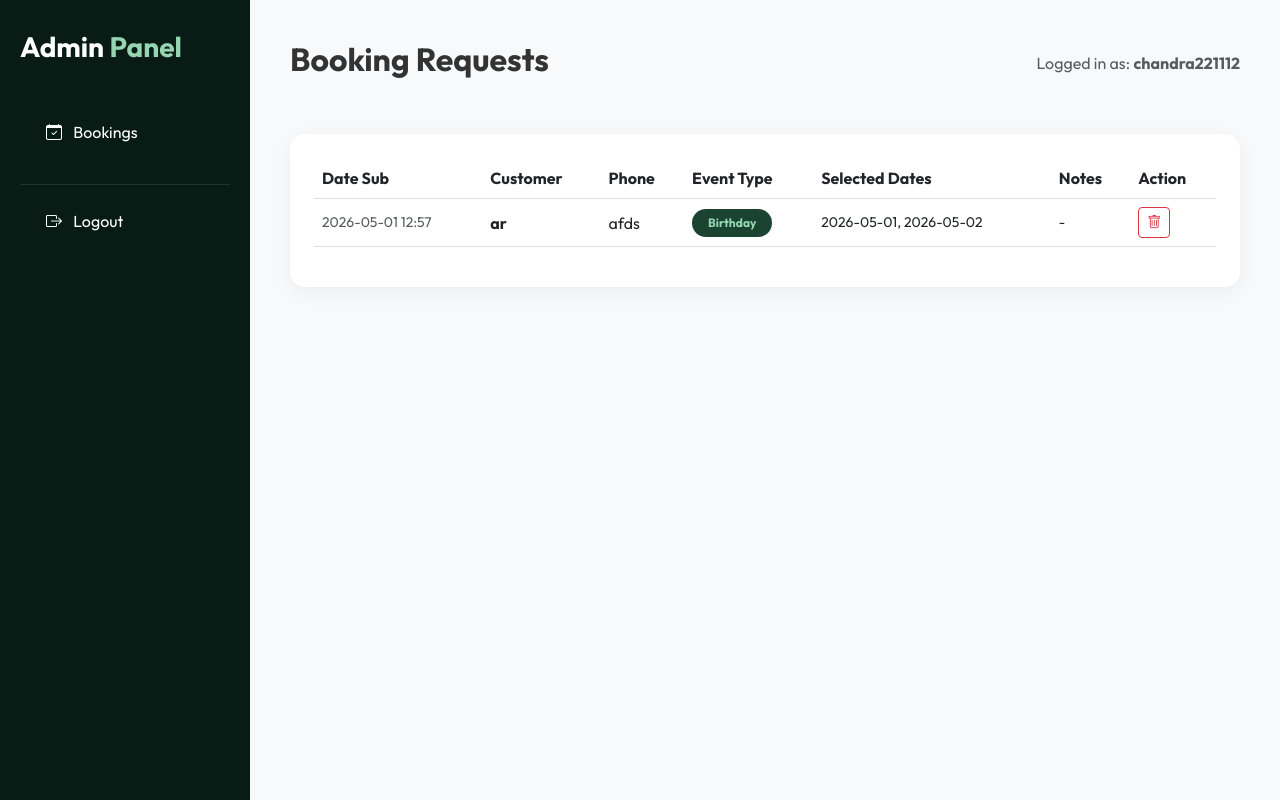
After one commit to aryanRN2/LAWN-, a Flask app: page /admin in a window 1280 px wide. The commit adds this page. Run offline with Flask 3, Linux system fonts and the light colour scheme; a user stored in the database is signed in; data comes from the database, SQL or seed files in the repository; both versions use the stored data as it was after the commit.

Commit message:
Add admin dashboard with authentication and booking management

```diff
--- a/app.py
+++ b/app.py
@@ -1,37 +1,52 @@
 import os
-from flask import Flask, render_template, request, redirect, url_for, session
+from flask import Flask, render_template, request, redirect, url_for, session, flash
 from flask_sqlalchemy import SQLAlchemy
+from flask_login import LoginManager, UserMixin, login_user, login_required, logout_user, current_user
 from datetime import datetime
 
 app = Flask(__name__)
 app.secret_key = 'maurya_lawn_secret_key'
 
 # Database Configuration
-# Using /tmp for SQLite to make it somewhat compatible with Vercel's ephemeral filesystem
-# though a persistent DB like Vercel Postgres is recommended for production.
 basedir = os.path.abspath(os.path.dirname(__file__))
 db_path = os.path.join(basedir, 'bookings.db')
 app.config['SQLALCHEMY_DATABASE_URI'] = 'sqlite:///' + db_path
 app.config['SQLALCHEMY_TRACK_MODIFICATIONS'] = False
 
 db = SQLAlchemy(app)
+login_manager = LoginManager()
+login_manager.init_app(app)
+login_manager.login_view = 'login'
 
 # Models
+class User(UserMixin, db.Model):
+    id = db.Column(db.Integer, primary_key=True)
+    username = db.Column(db.String(100), unique=True, nullable=False)
+    password = db.Column(db.String(100), nullable=False)
+
 class Booking(db.Model):
     id = db.Column(db.Integer, primary_key=True)
     name = db.Column(db.String(100), nullable=False)
     phone = db.Column(db.String(20), nullable=False)
     event_type = db.Column(db.String(50), nullable=False)
     description = db.Column(db.Text, nullable=True)
-    dates = db.Column(db.String(500), nullable=False)  # Stored as comma-separated strings
+    dates = db.Column(db.String(500), nullable=False)
     created_at = db.Column(db.DateTime, default=datetime.utcnow)
 
-    def __repr__(self):
-        return f'<Booking {self.name} - {self.event_type}>'
+# User Loader
+@login_manager.user_loader
+def load_user(user_id):
+    return User.query.get(int(user_id))
 
-# Create database
+# Create database and seed admin user
 with app.app_context():
     db.create_all()
+    # Check if admin exists, if not create
+    admin_user = User.query.filter_by(username='chandra221112').first()
+    if not admin_user:
+        new_admin = User(username='chandra221112', password='pxs9rbf4au')
+        db.session.add(new_admin)
+        db.session.commit()
 
 @app.route('/')
 def home():
@@ -44,14 +59,12 @@ def booking_calendar():
 @app.route('/details', methods=['GET', 'POST'])
 def booking_details():
     if request.method == 'POST':
-        # Dates coming from calendar selection
         selected_dates = request.form.get('selected_dates')
         if not selected_dates:
             return redirect(url_for('booking_calendar'))
         session['selected_dates'] = selected_dates
         return render_template('details.html', dates=selected_dates)
 
-    # If GET, check if dates in session
     dates = session.get('selected_dates')
     if not dates:
         return redirect(url_for('booking_calendar'))
@@ -66,7 +79,8 @@ def confirm_booking():
     dates = session.get('selected_dates')
 
     if not all([name, phone, event_type, dates]):
-        return "Missing details", 400
+        flash("Please fill in all required fields.")
+        return redirect(url_for('booking_details'))
 
     new_booking = Booking(
         name=name,
@@ -77,15 +91,48 @@ def confirm_booking():
     )
     db.session.add(new_booking)
     db.session.commit()
-
-    # Clear session
     session.pop('selected_dates', None)
-
     return redirect(url_for('success'))
 
 @app.route('/success')
 def success():
     return render_template('success.html')
 
+# Admin Routes
+@app.route('/login', methods=['GET', 'POST'])
+def login():
+    if request.method == 'POST':
+        username = request.form.get('username')
+        password = request.form.get('password')
+        user = User.query.filter_by(username=username).first()
+
+        if user and user.password == password: # In production, use hashed passwords
+            login_user(user)
+            return redirect(url_for('admin_dashboard'))
+        else:
+            flash('Invalid username or password')
+    return render_template('login.html')
+
+@app.route('/logout')
+@login_required
+def logout():
+    logout_user()
+    return redirect(url_for('home'))
+
+@app.route('/admin')
+@login_required
+def admin_dashboard():
+    bookings = Booking.query.order_by(Booking.created_at.desc()).all()
+    return render_template('admin.html', bookings=bookings)
+
+@app.route('/admin/delete/<int:id>')
+@login_required
+def delete_booking(id):
+    booking = Booking.query.get_or_404(id)
+    db.session.delete(booking)
+    db.session.commit()
+    flash('Booking deleted successfully')
+    return redirect(url_for('admin_dashboard'))
+
 if __name__ == '__main__':
     app.run(debug=True)
--- a/requirements.txt
+++ b/requirements.txt
@@ -1,3 +1,4 @@
 flask
 flask-sqlalchemy
+flask-login
 gunicorn
--- /dev/null
+++ b/templates/admin.html
@@ -0,0 +1,91 @@
+<!DOCTYPE html>
+<html lang="en">
+<head>
+    <meta charset="UTF-8">
+    <meta name="viewport" content="width=device-width, initial-scale=1.0">
+    <title>Admin Dashboard | Maurya's Lawn</title>
+    <link href="https://cdn.jsdelivr.net/npm/bootstrap@5.3.0/dist/css/bootstrap.min.css" rel="stylesheet">
+    <link href="https://fonts.googleapis.com/css2?family=Outfit:wght@300;400;600;700&display=swap" rel="stylesheet">
+    <link rel="stylesheet" href="https://cdn.jsdelivr.net/npm/bootstrap-icons@1.11.0/font/bootstrap-icons.css">
+    <link rel="stylesheet" href="{{ url_for('static', filename='css/style.css') }}">
+    <style>
+        body { background-color: #f8f9fa; color: #333; }
+        .sidebar { height: 100vh; background: #081c15; color: white; padding: 30px 20px; position: fixed; width: 250px; }
+        .main-content { margin-left: 250px; padding: 40px; }
+        .card { border: none; border-radius: 15px; box-shadow: 0 5px 20px rgba(0,0,0,0.05); }
+        .table thead { background: #081c15; color: white; }
+        .badge-event { background: #1b4332; color: #95d5b2; }
+    </style>
+</head>
+<body>
+    <div class="sidebar">
+        <h3 class="fw-bold mb-5">Admin <span class="text-accent">Panel</span></h3>
+        <nav class="nav flex-column">
+            <a class="nav-link text-white mb-3" href="#"><i class="bi bi-calendar-check me-2"></i> Bookings</a>
+            <hr class="border-secondary">
+            <a class="nav-link text-white-50 mt-auto" href="{{ url_for('logout') }}"><i class="bi bi-box-arrow-right me-2"></i> Logout</a>
+        </nav>
+    </div>
+
+    <div class="main-content">
+        <div class="d-flex justify-content-between align-items-center mb-5">
+            <h2 class="fw-bold">Booking Requests</h2>
+            <div class="text-muted">Logged in as: <span class="fw-bold">{{ current_user.username }}</span></div>
+        </div>
+
+        {% with messages = get_flashed_messages() %}
+          {% if messages %}
+            {% for message in messages %}
+              <div class="alert alert-success alert-dismissible fade show" role="alert">
+                {{ message }}
+                <button type="button" class="btn-close" data-bs-dismiss="alert" aria-label="Close"></button>
+              </div>
+            {% endfor %}
+          {% endif %}
+        {% endwith %}
+
+        <div class="card p-4">
+            <div class="table-responsive">
+                <table class="table table-hover align-middle">
+                    <thead>
+                        <tr>
+                            <th>Date Sub</th>
+                            <th>Customer</th>
+                            <th>Phone</th>
+                            <th>Event Type</th>
+                            <th>Selected Dates</th>
+                            <th>Notes</th>
+                            <th>Action</th>
+                        </tr>
+                    </thead>
+                    <tbody>
+                        {% if bookings %}
+                            {% for booking in bookings %}
+                            <tr>
+                                <td class="small text-muted">{{ booking.created_at.strftime('%Y-%m-%d %H:%M') }}</td>
+                                <td class="fw-bold">{{ booking.name }}</td>
+                                <td>{{ booking.phone }}</td>
+                                <td><span class="badge badge-event px-3 py-2 rounded-pill">{{ booking.event_type }}</span></td>
+                                <td class="small">{{ booking.dates }}</td>
+                                <td class="small">{{ booking.description or '-' }}</td>
+                                <td>
+                                    <a href="{{ url_for('delete_booking', id=booking.id) }}" class="btn btn-sm btn-outline-danger" onclick="return confirm('Are you sure you want to delete this booking?')">
+                                        <i class="bi bi-trash"></i>
+                                    </a>
+                                </td>
+                            </tr>
+                            {% endfor %}
+                        {% else %}
+                            <tr>
+                                <td colspan="7" class="text-center py-5 text-muted">No booking requests found.</td>
+                            </tr>
+                        {% endif %}
+                    </tbody>
+                </table>
+            </div>
+        </div>
+    </div>
+
+    <script src="https://cdn.jsdelivr.net/npm/bootstrap@5.3.0/dist/js/bootstrap.bundle.min.js"></script>
+</body>
+</html>
```
Also changed, not shown: static/css/style.css (+13 -27 lines), static/js/main.js (+2 -37 lines), templates/index.html (+8 -2 lines), templates/login.html (added, +48 -0 lines), bookings.db.
